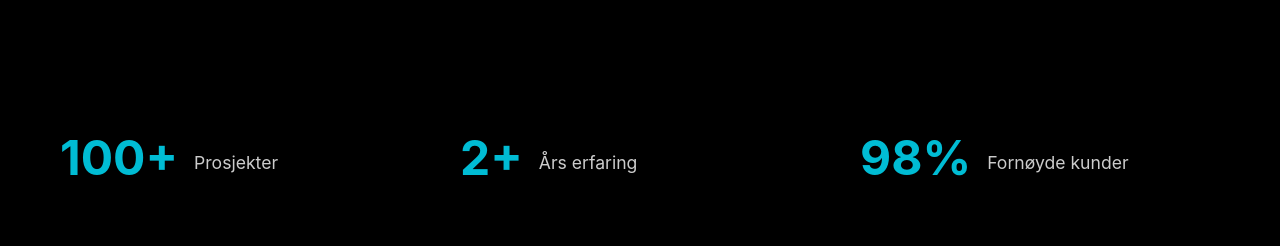
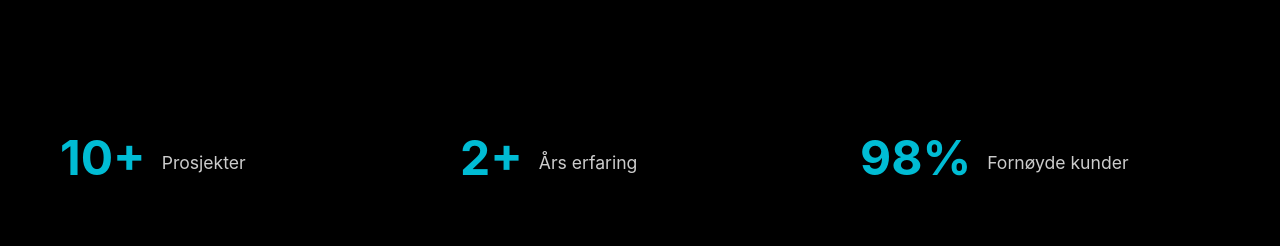
Before and after one commit to sigurdmaeland/focus-level-up, a React (Vite) app: page /about in a window 1280 px wide. Shown: the part 1240-1486 px from the top of the page. Built offline with nearby package versions, Linux system fonts and the light colour scheme.

Commit message:
Update project stat from 100 to 10

```diff
--- a/src/pages/About.jsx
+++ b/src/pages/About.jsx
@@ -47,7 +47,7 @@ export default function About() {
         <div className="about-container">
           <div className="stats-grid">
             <div className="stat-item">
-              <h3>100+</h3>
+              <h3>10+</h3>
               <p>{t('about.stats.projects')}</p>
             </div>
             <div className="stat-item">
```
